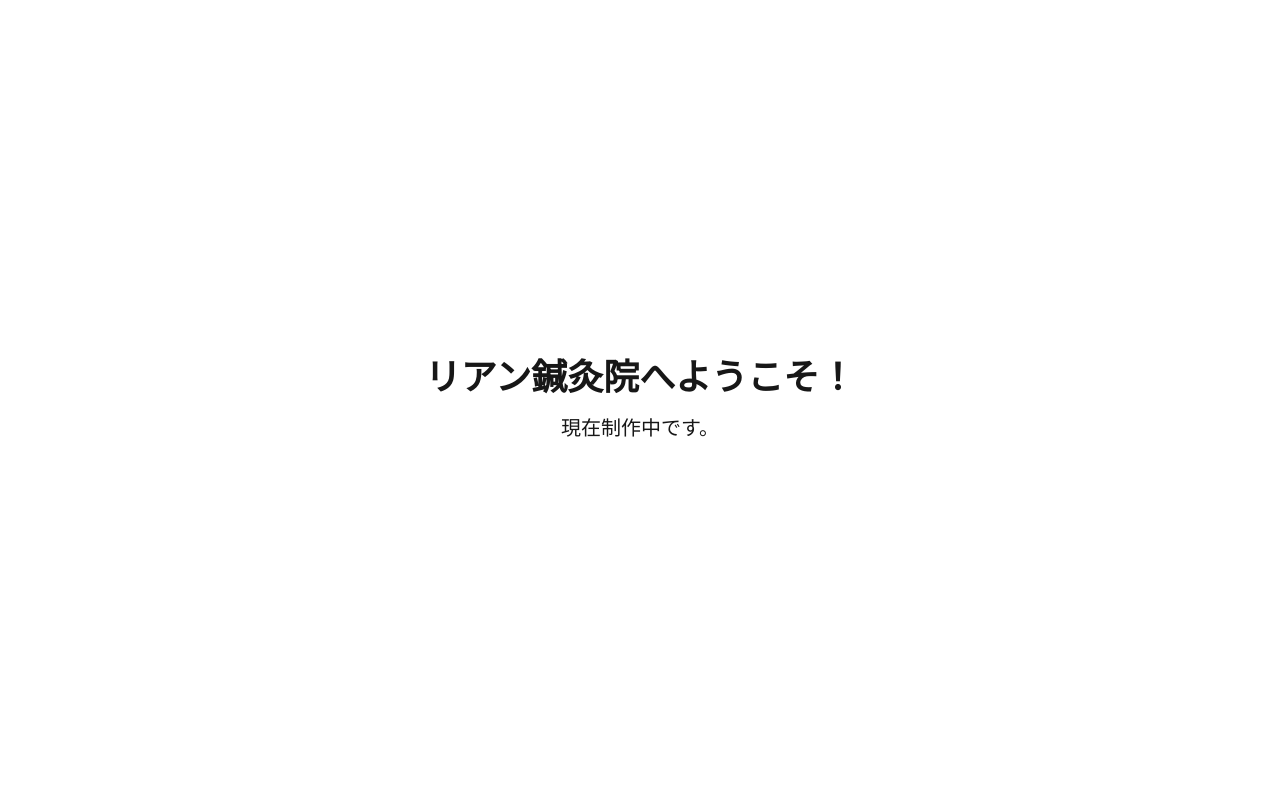
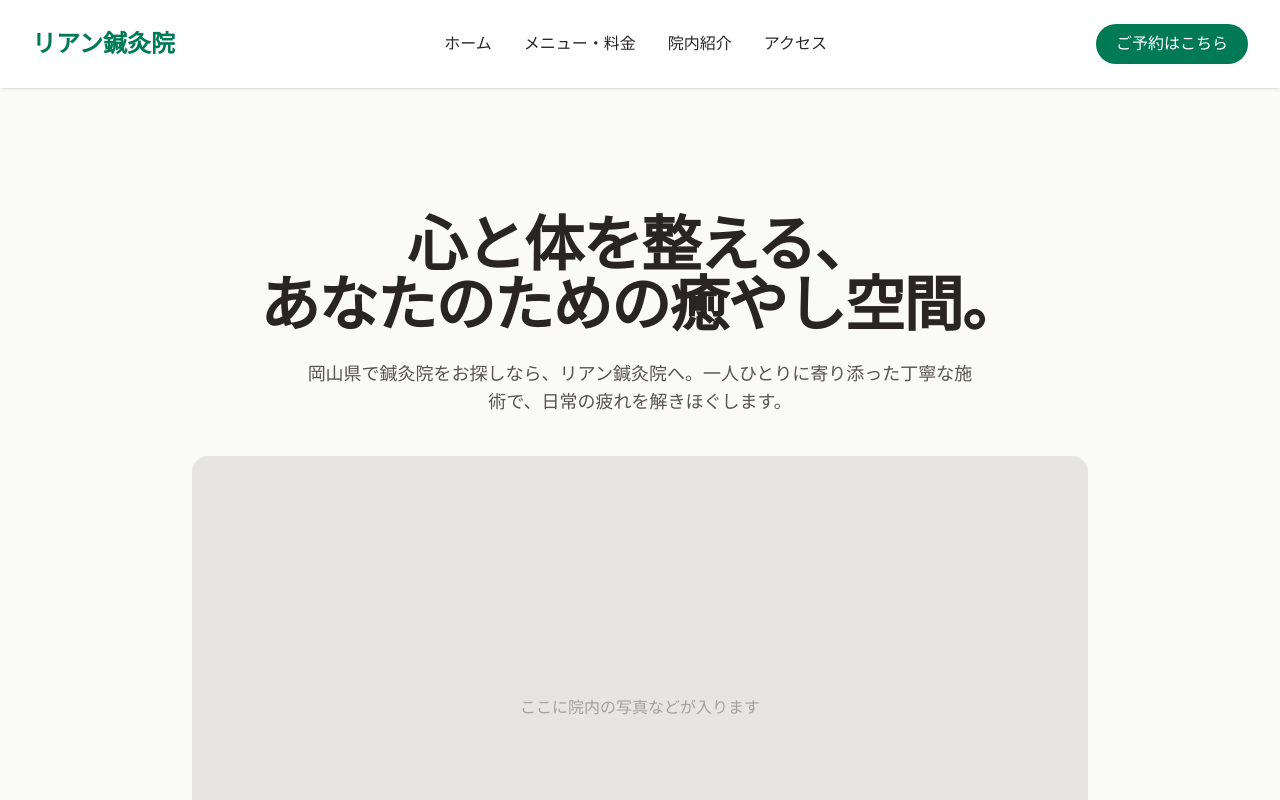
Before and after one commit to lien-shinkyuin/lien-shinkyuin, a Next.js app: page / in a window 1280 px wide. Shown: the top 800 px of the page. Built offline with nearby package versions, Linux system fonts and the light colour scheme.

Commit message:
メニューとメインビジュアルを追加

```diff
--- a/app/page.tsx
+++ b/app/page.tsx
@@ -1,8 +1,35 @@
+import React from 'react';
+
 export default function Home() {
   return (
-    <main className="flex min-h-screen flex-col items-center justify-center p-24">
-      <h1 className="text-4xl font-bold">リアン鍼灸院へようこそ！</h1>
-      <p className="mt-4 text-xl">現在制作中です。</p>
-    </main>
+    <div className="min-h-screen bg-stone-50 text-stone-800">
+      {/* ナビゲーションメニュー */}
+      <nav className="flex items-center justify-between px-8 py-6 bg-white shadow-sm sticky top-0 z-50">
+        <div className="text-2xl font-bold text-emerald-700">リアン鍼灸院</div>
+        <ul className="flex gap-8 font-medium">
+          <li className="hover:text-emerald-600 cursor-pointer">ホーム</li>
+          <li className="hover:text-emerald-600 cursor-pointer">メニュー・料金</li>
+          <li className="hover:text-emerald-600 cursor-pointer">院内紹介</li>
+          <li className="hover:text-emerald-600 cursor-pointer">アクセス</li>
+        </ul>
+        <button className="bg-emerald-700 text-white px-5 py-2 rounded-full hover:bg-emerald-800 transition">
+          ご予約はこちら
+        </button>
+      </nav>
+
+      {/* メインコンテンツ */}
+      <main className="flex flex-col items-center justify-center py-32 px-4 text-center">
+        <h1 className="text-5xl font-extrabold tracking-tight sm:text-6xl mb-6">
+          心と体を整える、<br />
+          あなたのための癒やし空間。
+        </h1>
+        <p className="max-w-2xl text-lg text-stone-600 mb-10">
+          岡山県で鍼灸院をお探しなら、リアン鍼灸院へ。一人ひとりに寄り添った丁寧な施術で、日常の疲れを解きほぐします。
+        </p>
+        <div className="w-full max-w-4xl aspect-video bg-stone-200 rounded-2xl flex items-center justify-center text-stone-400">
+          ここに院内の写真などが入ります
+        </div>
+      </main>
+    </div>
   );
 }
```
